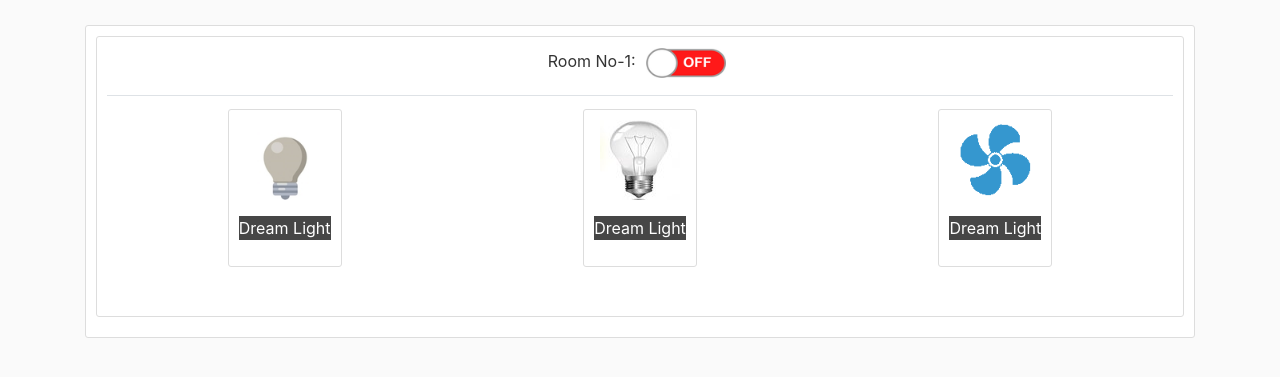
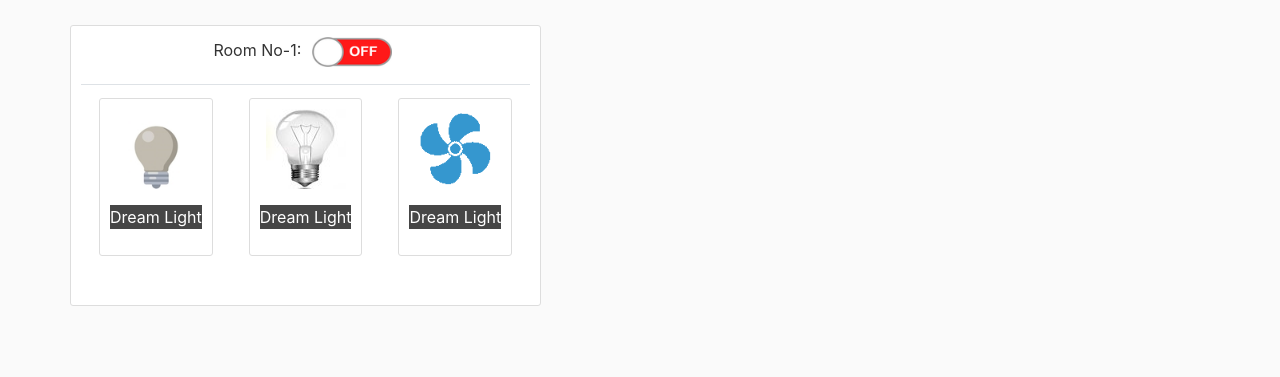
Before and after one commit to md-sohanur/home-automation, a Flask app: page / in a window 1280 px wide. Shown: the part 56-433 px from the top of the page. Run offline with Flask 2, Linux system fonts and the light colour scheme; a user stored in the database is signed in; lists and menus that the app fills with data are empty; some libraries are stand-ins or nearby versions.

Commit message:
Ready to use4

```diff
--- a/home_control/templates/control_center.html
+++ b/home_control/templates/control_center.html
@@ -1,8 +1,7 @@
 {% extends "layout.html" %}
 {% block control_center %}
 
-<main role="main">
-    <div class="content-section">
+<main>
         <form action="{{ url_for('control') }}" method="get">
             {% if user.switch_status[1:4] == '000' %}
                     <p>Room No-1: <button name="room_id" type="submit" value="1"><img  src="/static/web_pic/off-2.png" width="80" height="30"></button></p>
@@ -57,6 +56,5 @@
                                 {% endif %}
                 </th>
         </table>
-    </div>
 </main>
 {% endblock control_center %}
--- a/home_control/templates/layout.html
+++ b/home_control/templates/layout.html
@@ -92,8 +92,8 @@ h1, h2, h3, h4, h5, h6 {
         </div>
       </div>
     </nav>
-
-    <main role="main" class="container">
+  </header>
+  <main role="main" class="container">
       <div class="row">
         <div class="col-md-12">
           {% with messages = get_flashed_messages(with_categories=true) %}
@@ -108,8 +108,7 @@ h1, h2, h3, h4, h5, h6 {
           {% block content %}{% endblock %}
         </div>
       {% if current_user.is_authenticated %}
-      <div class="col-md-12">
-        <div class="content-section" class="center">
+        <div class="content-section">
           {% block control_center %} {% endblock %}
         </div>
       </div>
```
Also changed, not shown: home_control/site.db.
